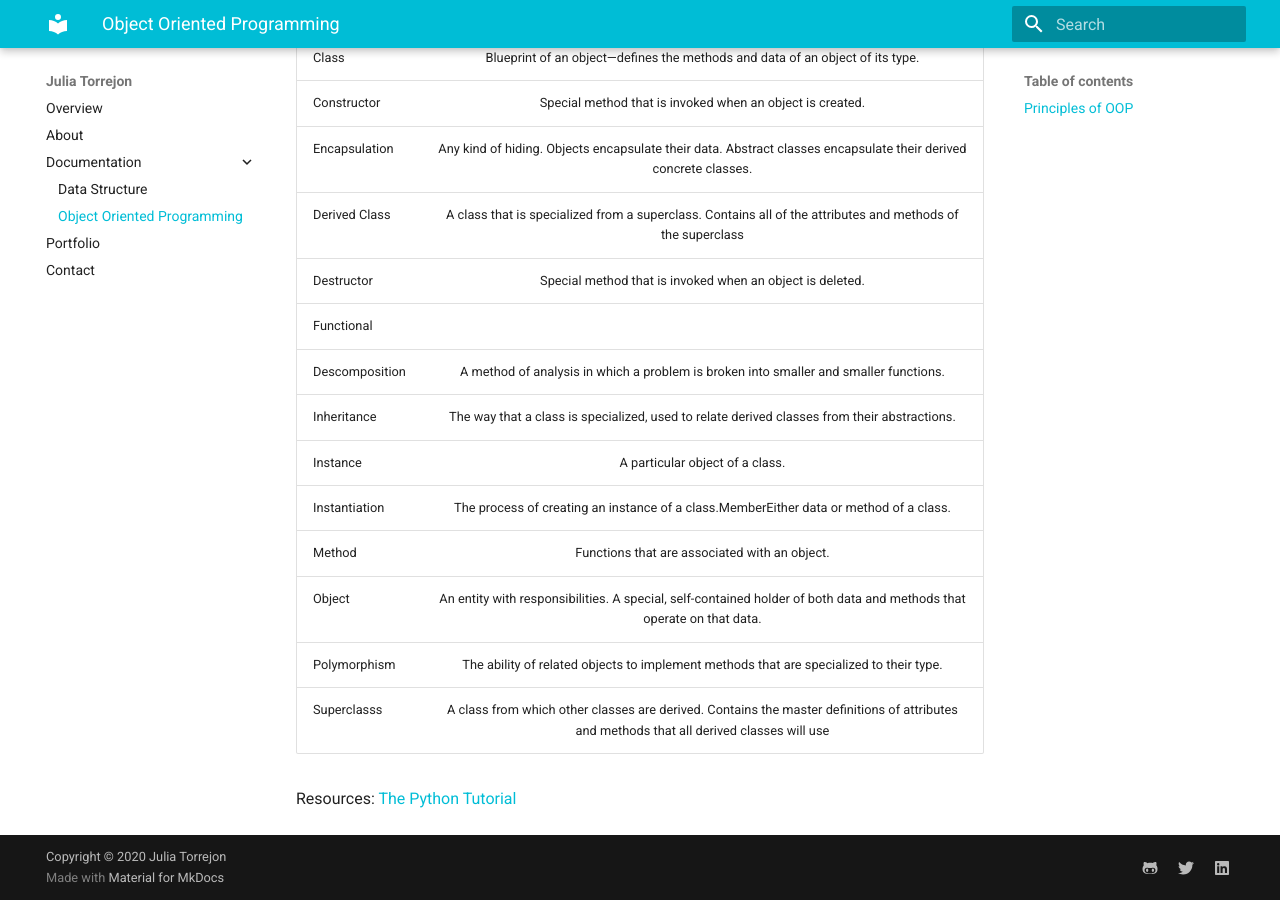
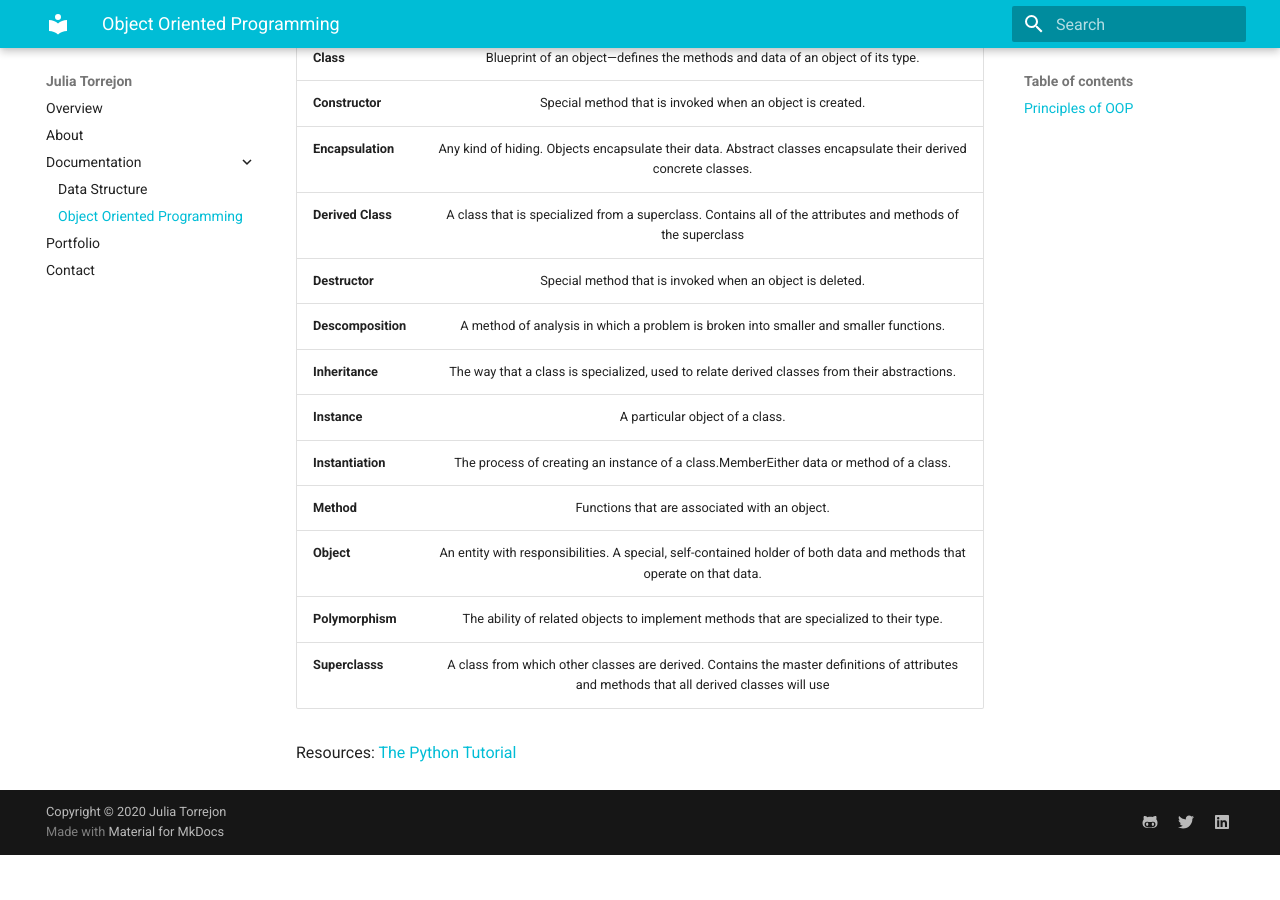
Before and after one commit to JuliaTorrejon/juliatorrejon, an MkDocs documentation site: the page built from docs/documentation/object-oriented-programming.md, in a window 1280 px wide and 900 px high, scrolled down 527 px. Built offline with MkDocs 1.6.1 and Material for MkDocs 9.7.7, drawn with Linux system fonts in a browser that asks for light colours; after the commit the page ends 1382 px from its top, so only the background shows below that.

Commit message:
Update syntax

```diff
--- a/docs/documentation/object-oriented-programming.md
+++ b/docs/documentation/object-oriented-programming.md
@@ -8,24 +8,23 @@ Additional benefits of OOP include code **reusability**, **scalability** and **e
 
 Object-oriented programming is based on the following concepts and fundamentals:
 
-| **Term**      | Definition    |
+| **Term**      | **Definition**    |
 | ------------- |:-------------:|
-| Abstract Class| Defines the methods and common attributes of a set of classes that are conceptually similar. Abstract classes are never instantiated.     |
-| Attribute     | Data associated with an object (also called a data member).                                                                               |
-| Class         | Blueprint of an object—defines the methods and data of an object of its type.                                                             |
-| Constructor   | Special method that is invoked when an object is created.                                                                                 |
-| Encapsulation | Any kind of hiding. Objects encapsulate their data. Abstract classes encapsulate their derived concrete classes.                          |
-| Derived Class | A class that is specialized from a superclass. Contains all of the attributes and methods of the superclass                               |
-| Destructor    | Special method that is invoked when an object is deleted.                                                                                 |
-| Functional
-  Descomposition| A method of analysis in which a problem is broken into smaller and smaller functions.                                                     |
-| Inheritance   | The way that a class is specialized, used to relate derived classes from their abstractions.                                              |
-| Instance      | A particular object of a class.                                                                                                           |
-| Instantiation | The process of creating an instance of a class.MemberEither data or method of a class.                                                    |
-| Method        | Functions that are associated with an object.                                                                                             |
-| Object        | An entity with responsibilities. A special, self-contained holder of both data and methods that operate on that data.                     |
-| Polymorphism  | The ability of related objects to implement methods that are specialized to their type.                                                   |
-| Superclasss   | A class from which other classes are derived. Contains the master definitions of attributes and methods that all derived classes will use |
+| **Abstract Class**| Defines the methods and common attributes of a set of classes that are conceptually similar. Abstract classes are never instantiated.     |
+| **Attribute**     | Data associated with an object (also called a data member).                                                                               |
+| **Class**         | Blueprint of an object—defines the methods and data of an object of its type.                                                             |
+| **Constructor**   | Special method that is invoked when an object is created.                                                                                 |
+| **Encapsulation** | Any kind of hiding. Objects encapsulate their data. Abstract classes encapsulate their derived concrete classes.                          |
+| **Derived Class** | A class that is specialized from a superclass. Contains all of the attributes and methods of the superclass                               |
+| **Destructor**    | Special method that is invoked when an object is deleted.                                                                                 |
+| **Descomposition**| A method of analysis in which a problem is broken into smaller and smaller functions.                                                     |
+| **Inheritance**   | The way that a class is specialized, used to relate derived classes from their abstractions.                                              |
+| **Instance**      | A particular object of a class.                                                                                                           |
+| **Instantiation** | The process of creating an instance of a class.MemberEither data or method of a class.                                                    |
+| **Method**        | Functions that are associated with an object.                                                                                             |
+| **Object**        | An entity with responsibilities. A special, self-contained holder of both data and methods that operate on that data.                     |
+| **Polymorphism**  | The ability of related objects to implement methods that are specialized to their type.                                                   |
+| **Superclasss**   | A class from which other classes are derived. Contains the master definitions of attributes and methods that all derived classes will use |
 
 
 Resources: [The Python Tutorial](https://docs.python.org/3/tutorial/classes.html#a-first-look-at-classes)
```
